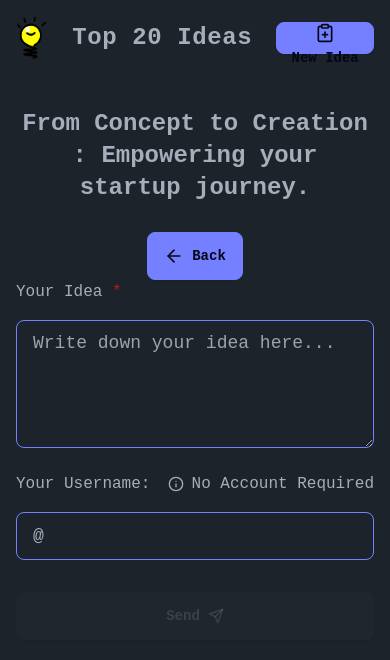
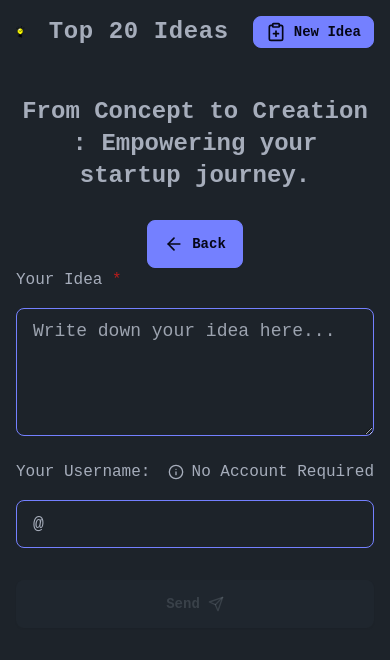
Before and after one commit to rishiigupta04/IdeaGo-App, a React (Vite) app: page /new in a window 390 px wide. Shown: the top 660 px of the page. Built offline with nearby package versions, Linux system fonts and the light colour scheme.

Commit message:
correction made to the routes

```diff
--- a/src/Screens/Home/HomeScreen.jsx
+++ b/src/Screens/Home/HomeScreen.jsx
@@ -7,9 +7,11 @@ import { db } from "../../../utils/drizzle";
 import { Ideas } from "../../../utils/schema";
 import { desc } from "drizzle-orm";
 import IdeaList from "./components/IdeaList";
-import NewIdeaBtn from "./components/NewIdeaBtn";
+import { ClipboardPlus } from "lucide-react";
+import { useNavigate } from "react-router-dom/dist";
 
 const HomeScreen = () => {
+  const navigation = useNavigate();
   const params = useLocation();
   const [ideaList, setIdeaList] = useState([]);
 
@@ -40,7 +42,15 @@ const HomeScreen = () => {
       <Tabs />
       <IdeaList ideaList={ideaList} refreshData={getAllIdeas} />
       <div className="flex w-100 justify-center py-3  ">
-        <NewIdeaBtn />
+        <button
+          onClick={() => {
+            navigation("/new");
+          }}
+          className="btn btn-primary btn-sm sm:btn-md"
+        >
+          <ClipboardPlus size={20} />
+          New Idea
+        </button>
       </div>
     </div>
   );
--- a/src/Screens/Home/components/Header.jsx
+++ b/src/Screens/Home/components/Header.jsx
@@ -1,7 +1,7 @@
 import React from "react";
 
+import { ClipboardPlus } from "lucide-react";
 import { useNavigate } from "react-router-dom/dist";
-import NewIdeaBtn from "./NewIdeaBtn";
 
 const Header = () => {
   const navigation = useNavigate();
@@ -14,7 +14,15 @@ const Header = () => {
         <h2 className="text-2xl lg:text-5xl text-nowrap font-bold tracking-wide">
           Top 20 Ideas
         </h2>
-        <NewIdeaBtn />
+        <button
+          onClick={() => {
+            navigation("/new");
+          }}
+          className="btn btn-primary btn-sm sm:btn-md"
+        >
+          <ClipboardPlus size={20} />
+          New Idea
+        </button>
       </div>
     </>
   );
--- a/src/Screens/Home/components/NewIdeaBtn.jsx
+++ /dev/null
@@ -1,19 +0,0 @@
-import React from "react";
-import { ClipboardPlus } from "lucide-react";
-const NewIdeaBtn = () => {
-  return (
-    <div>
-      <button
-        onClick={() => {
-          navigation("/new");
-        }}
-        className="btn btn-primary btn-sm sm:btn-md"
-      >
-        <ClipboardPlus size={20} />
-        New Idea
-      </button>
-    </div>
-  );
-};
-
-export default NewIdeaBtn;
```
